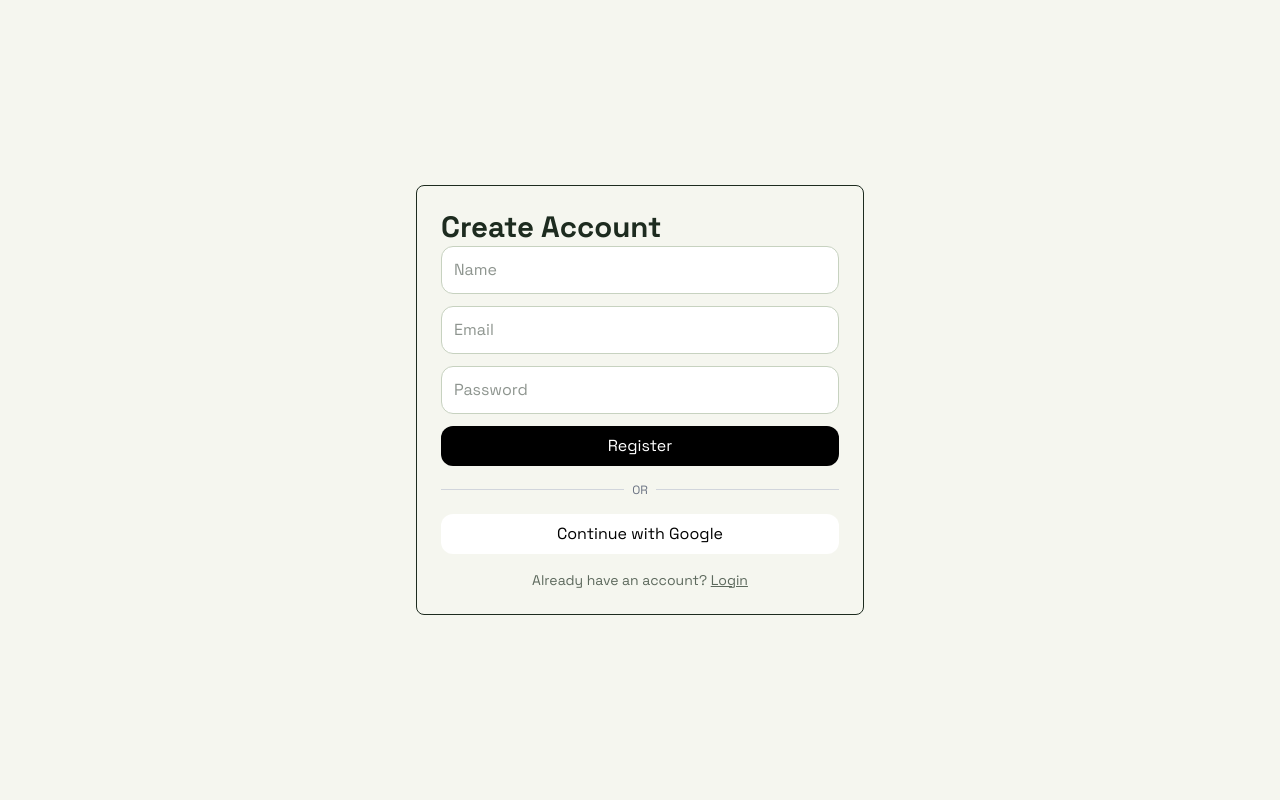
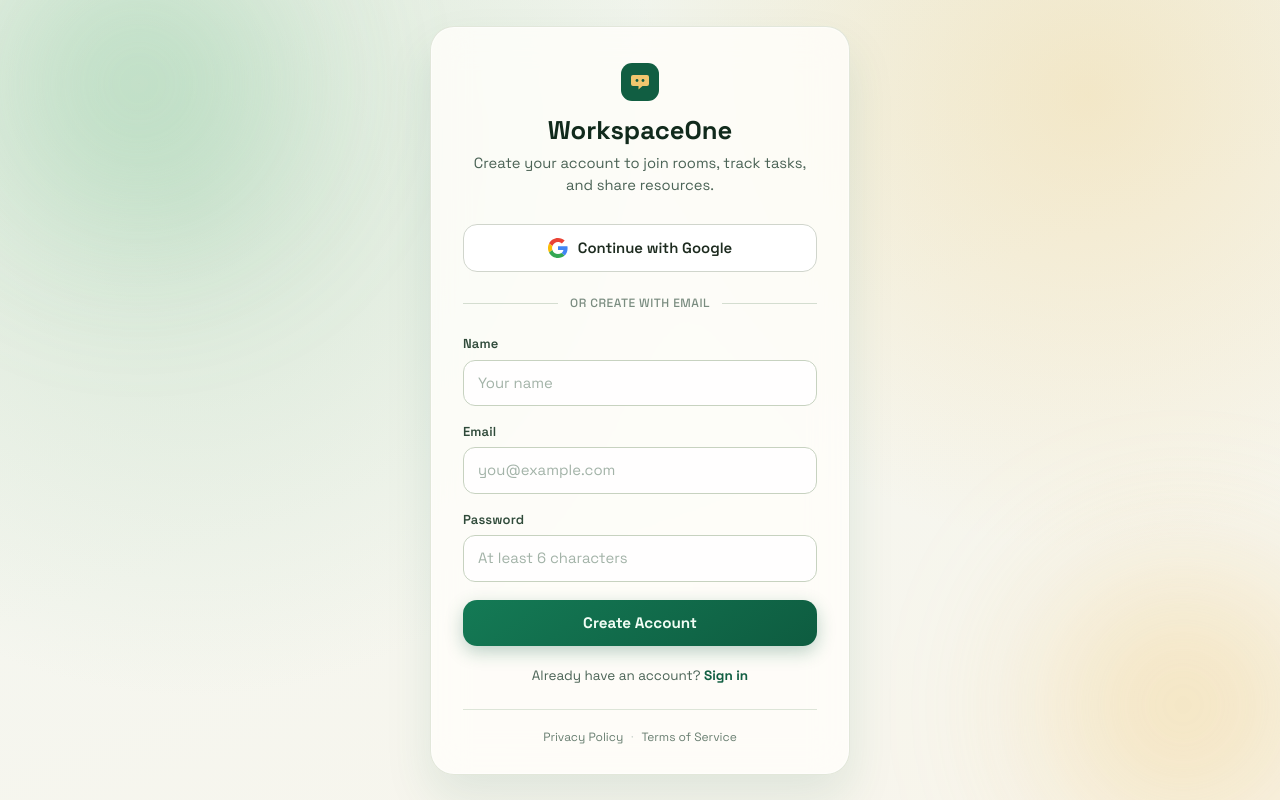
Before and after one commit to zainab1305/Chat-Application, a Next.js app in the folder frontend/: page /register in a window 1280 px wide. Built offline with nearby package versions, Linux system fonts and the light colour scheme.

Commit message:
Sign up page

```diff
--- a/frontend/app/register/page.jsx
+++ b/frontend/app/register/page.jsx
@@ -4,6 +4,35 @@ import { signIn } from "next-auth/react";
 import Link from "next/link";
 import { useRouter } from "next/navigation";
 import { useState } from "react";
+
+function GoogleIcon() {
+  return (
+    <svg
+      width="20"
+      height="20"
+      viewBox="0 0 48 48"
+      aria-hidden="true"
+      style={{ flexShrink: 0 }}
+    >
+      <path
+        fill="#EA4335"
+        d="M24 9.5c3.54 0 6.71 1.22 9.21 3.6l6.85-6.85C35.9 2.38 30.47 0 24 0 14.62 0 6.51 5.38 2.56 13.22l7.98 6.19C12.43 13.72 17.74 9.5 24 9.5z"
+      />
+      <path
+        fill="#4285F4"
+        d="M46.98 24.55c0-1.57-.15-3.09-.38-4.55H24v9.02h12.94c-.58 2.96-2.26 5.48-4.78 7.18l7.73 6c4.51-4.18 7.09-10.36 7.09-17.65z"
+      />
+      <path
+        fill="#FBBC05"
+        d="M10.53 28.59a14.5 14.5 0 0 1 0-9.18l-7.98-6.19a24.01 24.01 0 0 0 0 21.56l7.98-6.19z"
+      />
+      <path
+        fill="#34A853"
+        d="M24 48c6.48 0 11.93-2.13 15.89-5.81l-7.73-6c-2.15 1.45-4.92 2.3-8.16 2.3-6.26 0-11.57-4.22-13.47-9.91l-7.98 6.19C6.51 42.62 14.62 48 24 48z"
+      />
+    </svg>
+  );
+}
 
 export default function RegisterPage() {
   const router = useRouter();
@@ -14,11 +43,12 @@ export default function RegisterPage() {
   const [error, setError] = useState("");
   const [loading, setLoading] = useState(false);
 
-  const handleSubmit = async (e) => {
-    e.preventDefault();
+  const handleSubmit = async (event) => {
+    event.preventDefault();
     setError("");
     setLoading(true);
 
+    try {
       const response = await fetch("/api/register", {
         method: "POST",
         headers: {
@@ -28,84 +58,133 @@ export default function RegisterPage() {
       });
 
       const data = await response.json();
-    setLoading(false);
 
       if (!response.ok) {
-      setError(data.error || "Failed to register");
-      return;
+        throw new Error(data.error || "Failed to register");
       }
 
       router.push("/login?registered=1");
+    } catch (err) {
+      setError(err.message || "Failed to register");
+    } finally {
+      setLoading(false);
+    }
   };
 
   return (
-    <div className="min-h-screen flex items-center justify-center px-4">
-      <div className="w-full max-w-md border rounded-lg p-6 space-y-4">
-        <h1 className="text-2xl font-bold">Create Account</h1>
+    <div className="login-page">
+      <span className="login-orb login-orb--green" aria-hidden="true" />
+      <span className="login-orb login-orb--gold" aria-hidden="true" />
 
-        {error && (
-          <p className="text-sm text-red-700 bg-red-50 border border-red-200 rounded p-2">
+      <div className="login-card">
+        <div className="login-brand">
+          <div className="login-logo" aria-hidden="true">
+            <svg width="38" height="38" viewBox="0 0 38 38" fill="none">
+              <rect width="38" height="38" rx="11" fill="#115e42" />
+              <path
+                d="M10 14a2 2 0 0 1 2-2h14a2 2 0 0 1 2 2v7a2 2 0 0 1-2 2h-4.5l-4 3.5V23H12a2 2 0 0 1-2-2v-7z"
+                fill="#f0c66e"
+              />
+              <circle cx="16" cy="17.5" r="1.4" fill="#115e42" />
+              <circle cx="22" cy="17.5" r="1.4" fill="#115e42" />
+            </svg>
+          </div>
+          <h1 className="login-title">WorkspaceOne</h1>
+          <p className="login-tagline">
+            Create your account to join rooms, track tasks, and share resources.
+          </p>
+        </div>
+
+        {error ? (
+          <div className="login-alert login-alert--error" role="alert">
+            <span aria-hidden="true">!</span>
             {error}
-          </p>
-        )}
+          </div>
+        ) : null}
 
-        <form className="space-y-3" onSubmit={handleSubmit}>
+        <button
+          type="button"
+          id="register-google-btn"
+          className="login-google-btn"
+          onClick={() => signIn("google", { callbackUrl: "/dashboard" })}
+        >
+          <GoogleIcon />
+          Continue with Google
+        </button>
+
+        <div className="login-divider" aria-hidden="true">
+          <span />
+          <p>or create with email</p>
+          <span />
+        </div>
+
+        <form className="login-form" onSubmit={handleSubmit}>
+          <div className="login-field">
+            <label htmlFor="register-name">Name</label>
             <input
+              id="register-name"
               type="text"
               value={name}
-            onChange={(e) => setName(e.target.value)}
-            placeholder="Name"
-            className="w-full border rounded px-3 py-2"
+              onChange={(event) => setName(event.target.value)}
+              placeholder="Your name"
+              autoComplete="name"
               required
             />
+          </div>
 
+          <div className="login-field">
+            <label htmlFor="register-email">Email</label>
             <input
+              id="register-email"
               type="email"
               value={email}
-            onChange={(e) => setEmail(e.target.value)}
-            placeholder="Email"
-            className="w-full border rounded px-3 py-2"
+              onChange={(event) => setEmail(event.target.value)}
+              placeholder="you@example.com"
+              autoComplete="email"
               required
             />
+          </div>
 
+          <div className="login-field">
+            <label htmlFor="register-password">Password</label>
             <input
+              id="register-password"
               type="password"
               value={password}
-            onChange={(e) => setPassword(e.target.value)}
-            placeholder="Password"
-            className="w-full border rounded px-3 py-2"
+              onChange={(event) => setPassword(event.target.value)}
+              placeholder="At least 6 characters"
+              autoComplete="new-password"
+              minLength={6}
               required
-            minLength={6}
             />
+          </div>
 
           <button
+            id="register-submit-btn"
             type="submit"
             disabled={loading}
-            className="w-full bg-black text-white px-6 py-2 rounded disabled:opacity-60"
+            className="login-submit"
           >
-            {loading ? "Creating account..." : "Register"}
+            {loading ? (
+              <>
+                <span className="login-spinner" aria-hidden="true" />
+                Creating account…
+              </>
+            ) : (
+              "Create Account"
+            )}
           </button>
         </form>
 
-        <div className="flex items-center gap-2">
-          <div className="h-px bg-gray-300 flex-1" />
-          <span className="text-xs text-gray-500">OR</span>
-          <div className="h-px bg-gray-300 flex-1" />
-        </div>
+        <p className="login-register">
+          Already have an account? <Link href="/login">Sign in</Link>
+        </p>
 
-        <button
-          onClick={() => signIn("google", { callbackUrl: "/dashboard" })}
-          className="w-full bg-white border text-black px-6 py-2 rounded"
-        >
-          Continue with Google
-        </button>
-
-        <p className="text-sm text-center">
-          Already have an account?{" "}
-          <Link href="/login" className="underline">
-            Login
-          </Link>
-        </p>
+        <footer className="login-footer">
+          <a href="#">Privacy Policy</a>
+          <span aria-hidden="true">·</span>
+          <a href="#">Terms of Service</a>
+        </footer>
       </div>
     </div>
   );
```
Lines whose indentation alone changed are shown as unchanged.
